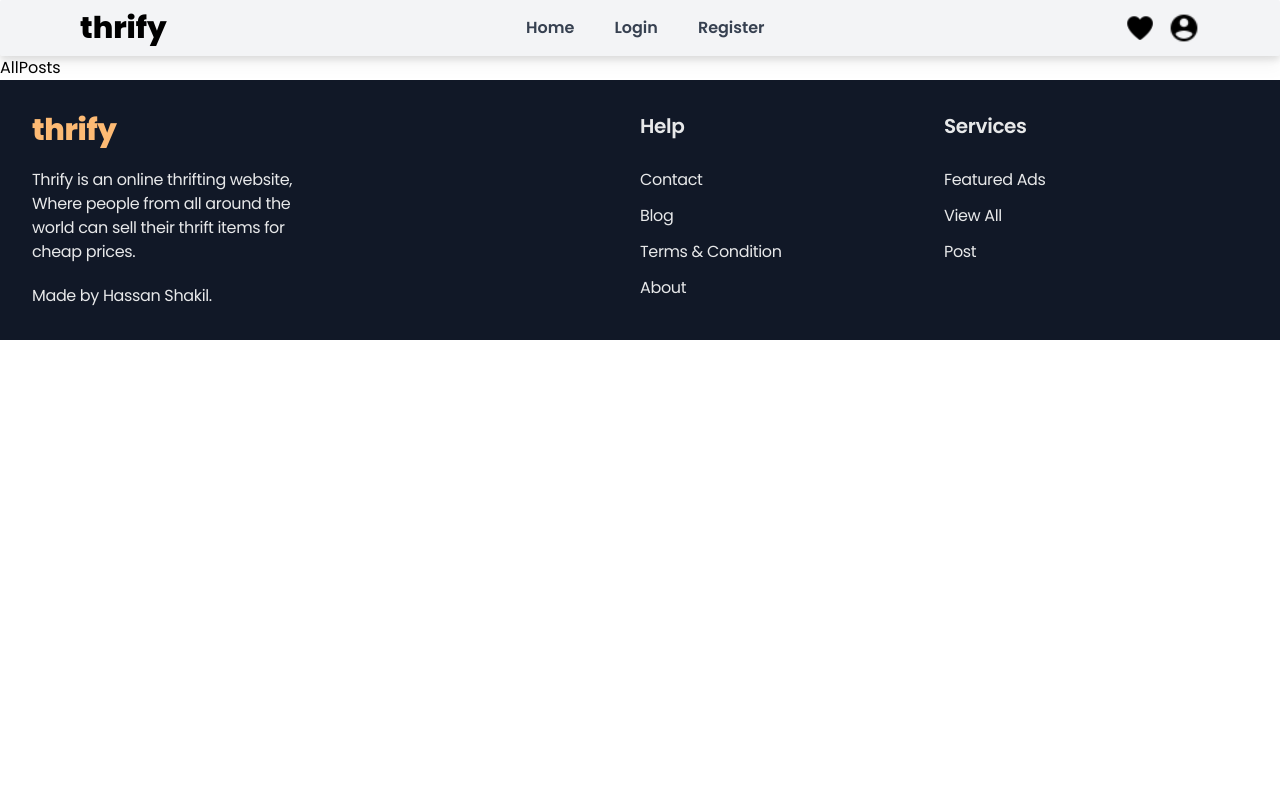
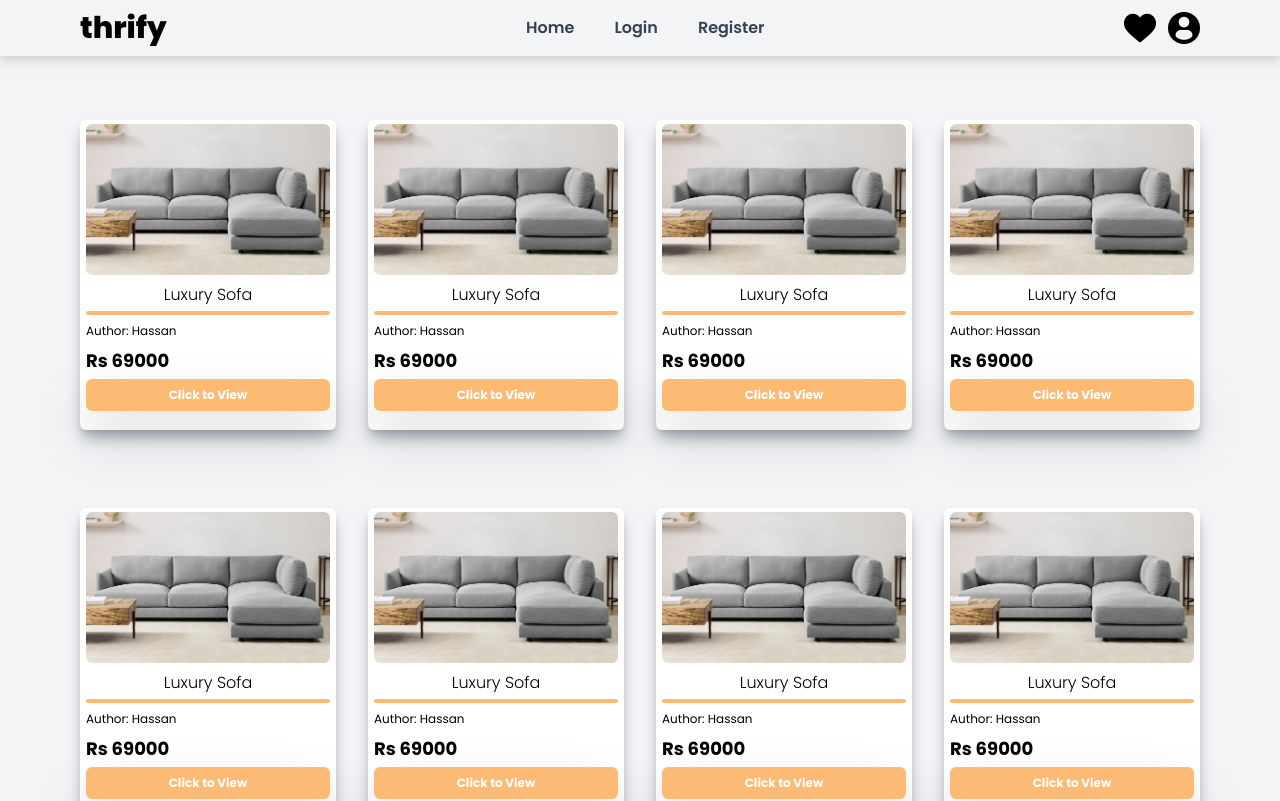
Before and after one commit to hassan-xsf/project-thrify, a React (Vite) app: page /ads in a window 1280 px wide. Shown: the top 801 px of the page. Built offline with nearby package versions, Linux system fonts and the light colour scheme; no server answers.

Commit message:
Design favourites/view ads

```diff
--- /dev/null
+++ b/src/components/Favourites.jsx
@@ -0,0 +1,33 @@
+import React from 'react'
+import { Container, Button } from './index'
+import { useSelector } from 'react-redux'
+
+function Favourites() {
+
+    const userFavs = useSelector(state => state.auth.authData)
+
+    return (
+        <Container>
+            <div className="bg-gray-100 px-4 tracking-tighter pt-8 text-gray-700 py-6 sm:px-20 sm:pt-16 flex flex-col gap-10">
+                <span className="text-3xl text-orange-400 font-extrabold sm:text-4xl">Your Favourites ({userFavs.prefs.ID.length}/10)</span>
+                <span>Go on all posts and click on Add to Favourites to add them into this list.</span>
+                <div className="flex flex-col justify-center">
+                    <div className="flex items-center bg-white rounded-md shadow-lg py-1 px-1.5 gap-2 shadow-gray-400 hover:transition-all hover:scale-110 cursor-pointer">
+                        <div className="size-40">
+                            <img className="w-full h-full object-contain" src="https://cdn.dribbble.com/users/240311/screenshots/6478026/gif_export_still_2x.gif?resize=400x0" />
+                        </div>
+                        <div className="flex flex-col">
+                            <span className="font-extrabold text-lg text-md sm:text-2xl">My Lovely Sofa</span>
+                            <span className="font-bold text-md sm:text-lg">Rs 14000</span>
+                            <span className="text-xs sm:text-base">Author: Ali</span>
+                            <span className="text-xs sm:text-base">Created at: 24/11/22 14:04 PM</span>
+
+                        </div>
+                    </div>
+                </div>
+            </div>
+        </Container>
+    )
+}
+
+export default Favourites
--- a/src/components/Header.jsx
+++ b/src/components/Header.jsx
@@ -64,7 +64,9 @@ function Header() {
         </ul>
         <ul className="flex gap-3 justify-center items-center">
           <div className = "relative">
-            <img className="w-8" src={heart}/>
+            <Link to = "/favs">
+              <img className="w-8" src={heart}/>
+            </Link>
             {isLoggedIn && <span className= "text-white size-5 bg-orange-400 flex justify-center items-center rounded-full text-xs font-extrabold absolute left-4 top-0">{totalFavs.prefs ? totalFavs.prefs?.ID.length : "0"}</span>}
           </div>
           <img className = "w-8" src={account} />
--- a/src/components/Hero.jsx
+++ b/src/components/Hero.jsx
@@ -18,10 +18,10 @@ function Hero() {
                     <img className = "h-[95%] rounded-sm object-cover" src = {sofa}/>
                 </div>
             </div>
-            <div className = "h-10 bg-gray-100 flex justify-center items-center gap-5 text-black">
-                <button className = "bg-black rounded-full w-6">.</button>
-                <button className = "bg-black rounded-full w-6">.</button>
-                <button className = "bg-black rounded-full w-6">.</button>
+            <div className = "h-10 bg-gray-100 flex justify-center items-center gap-5 text-orange-400">
+                <button className = "bg-orange-400 rounded-full w-6">.</button>
+                <button className = "bg-orange-400 rounded-full w-6">.</button>
+                <button className = "bg-orange-400 rounded-full w-6">.</button>
             </div>
 
         </div>
--- a/src/components/Login.jsx
+++ b/src/components/Login.jsx
@@ -39,7 +39,6 @@ function Login() {
             .finally(() => {
               navigate("/")
             })
-          dispatch(login(x))
         })
         .catch((e) => {
           console.log("There was an error" + e)
--- a/src/components/Posts/AllPosts.jsx
+++ b/src/components/Posts/AllPosts.jsx
@@ -1,10 +1,32 @@
-import React from 'react'
-import {Container} from '../index'
+import React , {useEffect} from 'react'
+import { Container, PostCard , Button } from '../index'
+import { Post } from '../../backend/postAuth'
 
 function AllPosts() {
+
+  useEffect(() => {
+      Post.getAds()
+          .then((e) => {
+              console.log(e.documents)
+          })
+          .catch((e) => {
+              console.log("Error: "+e)
+          })
+  }, [])
+
   return (
     <Container>
-        <div>AllPosts</div>
+      <div className="bg-gray-100 px-4 pt-8 text-gray-700 py-6 flex flex-col items-center sm:px-20 sm:pt-16">
+        <div className="grid grid-cols-1 gap-x-8 sm:grid-cols-2 md:grid-cols-3 lg:grid-cols-4">
+          {
+            Array(8).fill(0).map((_, ind) => {
+              return <PostCard/>
+            })
+          }
+        </div>
+        <Button>Load More..</Button>
+      </div>
+
     </Container>
   )
 }
--- /dev/null
+++ b/src/components/Posts/PostCard.jsx
@@ -0,0 +1,23 @@
+import React from 'react'
+import sofa from '../../assets/sofa.jpg'
+import {Button} from '../index'
+
+function PostCard() {
+
+    return (
+        <div className="flex flex-col bg-white rounded-md shadow-lg shadow-gray-400 py-1 px-1.5 gap-2 h-[80%] hover:transition-all hover:scale-110 cursor-pointer">
+            <div className="h-1/2">
+                <img className="h-full w-full rounded-md object-cover object-center" src={sofa} />
+            </div>
+            <div className="flex flex-col gap-1 font-poppins">
+                <span className="font-light text-black text-md text-center">Luxury Sofa</span>
+                <span className="h-1 w-full bg-orange-300 rounded-lg"></span>
+                <span className="font-base text-black text-xs mt-1">Author: Hassan</span>
+                <span className="font-bold text-black text-lg mt-1">Rs 69000</span>
+                <Button className="text-xs w-full">Click to View</Button>
+            </div>
+        </div>
+    )
+}
+
+export default PostCard
--- a/src/components/Posts/ViewAd.jsx
+++ b/src/components/Posts/ViewAd.jsx
@@ -58,6 +58,7 @@ function ViewAd() {
                 })
         }
         else {
+            if(userFavs.prefs.ID.length >= 10) return toast.error("You have reached maximum favourites limit..");
             const obj = {
                 ID: [
                     ID,
@@ -84,8 +85,8 @@ function ViewAd() {
         !loading &&
         <Container>
             <div className="bg-gray-100 px-4 tracking-tighter pt-8 text-gray-700 py-6 sm:px-20 sm:pt-16">
-                <div className="grid grid-rows-2 grid-cols-1 sm:grid-cols-2 sm:grid-rows-1">
-                    <div className="bg-gray-100 ring-2 ring-orange-200 flex justify-center items-center rounded-md h-[90%] sm:h-full">
+                <div className="grid grid-rows-2 grid-cols-1 sm:grid-cols-2 sm:grid-rows-1 h-[90%] sm:h-full sm:max-h-96">
+                    <div className="bg-gray-100 ring-2 ring-orange-200 flex justify-center items-center rounded-md max-h-96 sm:max-h-full">
                         <img className="h-[95%] rounded-sm object-cover" src={data.img} />
                     </div>
                     <div className="flex flex-col justify-center items-center text-center sm:ml-10 sm:items-start sm:text-start">
--- a/src/components/index.js
+++ b/src/components/index.js
@@ -12,5 +12,7 @@ import App from './App'
 import AdForm from "./Posts/AdForm";
 import ViewAd from "./Posts/ViewAd";
 import AllPosts from "./Posts/AllPosts";
+import PostCard from "./Posts/PostCard"
+import Favourites from "./Favourites";
 
-export {Container,ErrorBoundary,Footer,Header,Hero,Home,Button,Login,Register,Input,App,AdForm,ViewAd,AllPosts}
+export {Container,ErrorBoundary,Footer,Header,Hero,Home,Button,Login,Register,Input,App,AdForm,ViewAd,AllPosts,PostCard,Favourites}
```
Also changed, not shown: src/router/Router.jsx (+6 -2 lines), src/assets/account.png, src/assets/heart.png.
